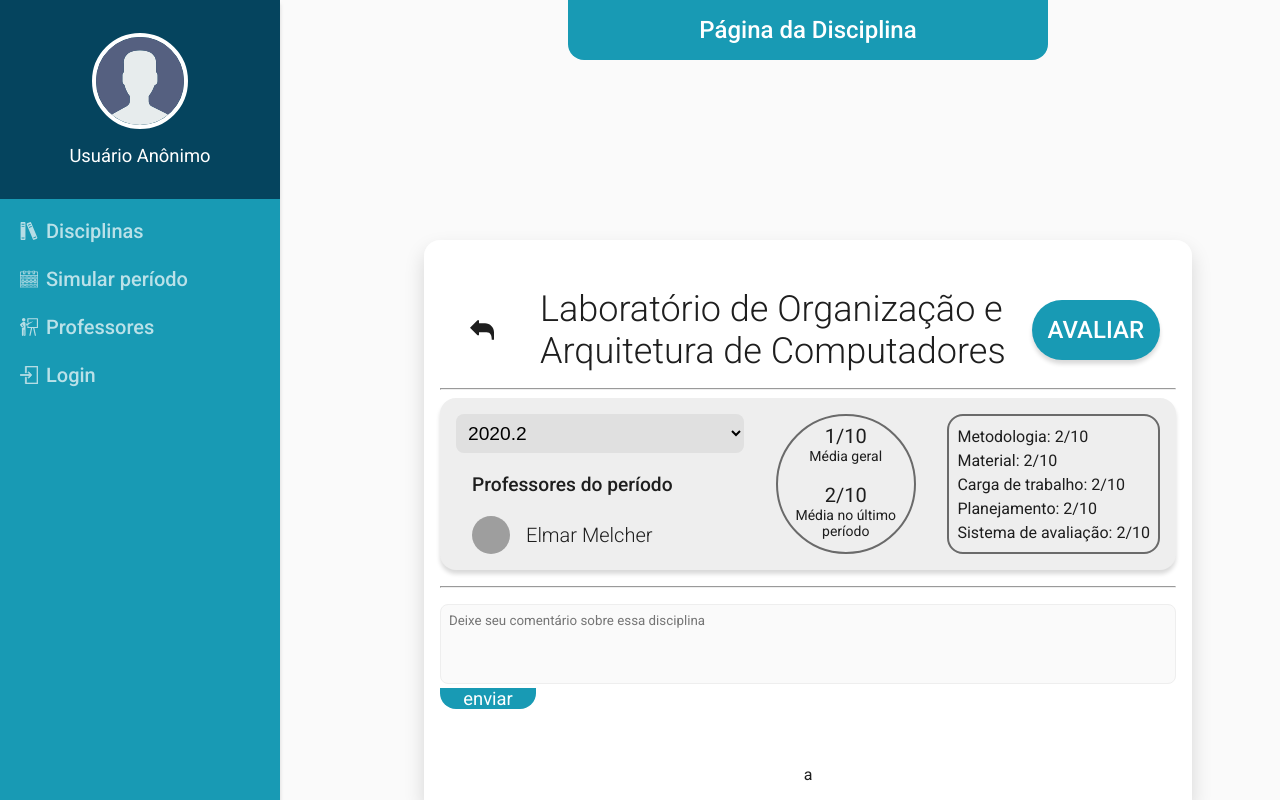
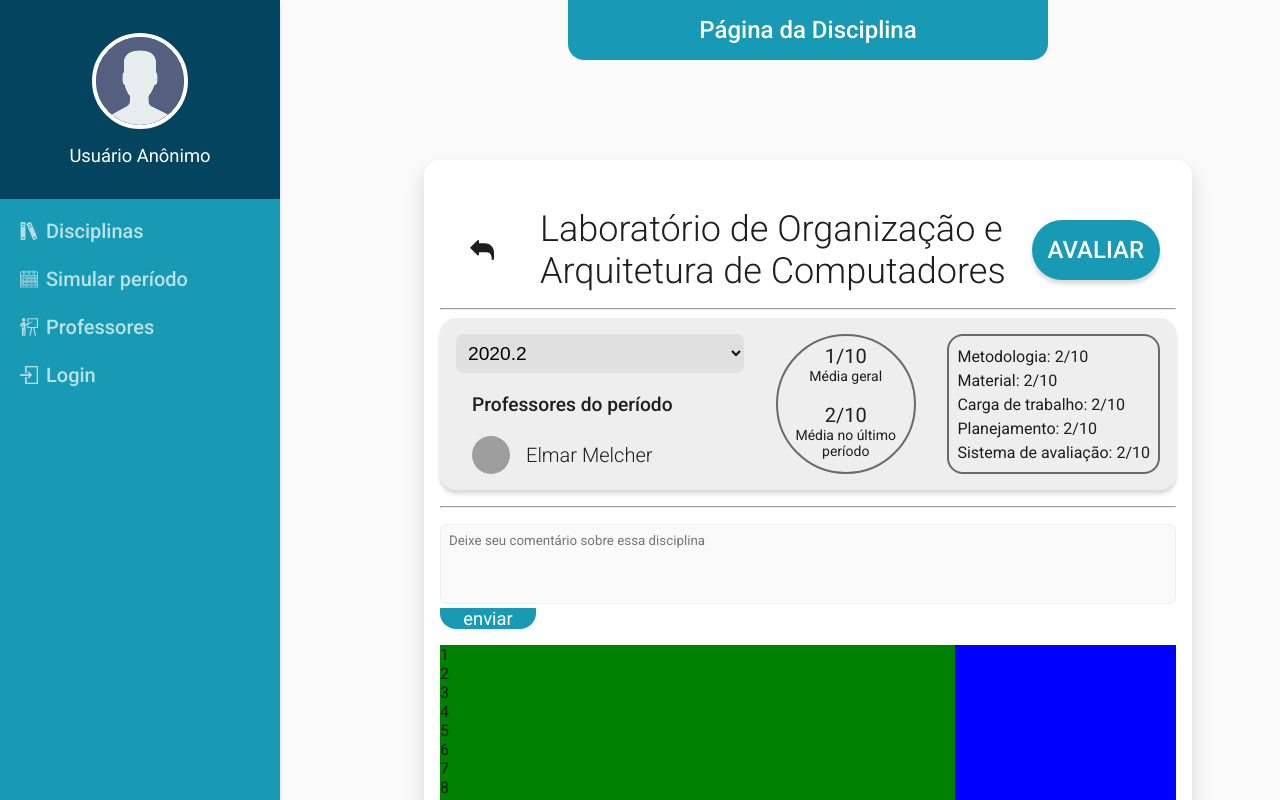
Before and after one commit to PedroDCN/avaliador-disciplinas, a React (Create React App) app in the folder AvaliadorDisciplinas.FRONTEND/: page /home in a window 1280 px wide. Built offline with nearby package versions, Linux system fonts and the light colour scheme; grey boxes are pictures that could not be loaded.

Commit message:
dificuldade com overFlow

```diff
--- a/AvaliadorDisciplinas.FRONTEND/src/pages/HomePage/HomePage.module.css
+++ b/AvaliadorDisciplinas.FRONTEND/src/pages/HomePage/HomePage.module.css
@@ -83,7 +83,7 @@
     width: 60%;
 }
 
-.container .MYmain {
+.MYmain {
     display: flex;
     flex-direction: column;
     justify-content: space-around;
@@ -91,11 +91,13 @@
     background: var(--white);
     border-radius: 1rem 1rem 0 0;
     width: 100%;
-    height: 70%;
+    height: 80%;
+    /* height: 600px; */
     box-shadow: rgba(0, 0, 0, 0.15) 0px 10px 20px;
     padding: 1rem;
-    /* border-style: outset; */
+    overflow: hidden;
     overflow-y: scroll;
+    /* overflow-x: hidden; */
 }
 
 .container .MYmain .MYheaderMain {
@@ -230,3 +232,15 @@
     font-weight: 400;
     font-size: 1.15rem;
 }
+
+.MYCommentList {
+    width: 100%;
+    height: 300px;
+    background-color: blue;
+}
+
+
+.MYCommentList div{
+    width: 70%;
+    background-color: green;
+}
--- a/AvaliadorDisciplinas.FRONTEND/src/pages/HomePage/index.jsx
+++ b/AvaliadorDisciplinas.FRONTEND/src/pages/HomePage/index.jsx
@@ -131,9 +131,34 @@ function HomePage() {
                             /* onClick={handleLoginButton} */
                         />
                     </div>
-
-                    <div className={styles.MYCommentList}> {/* Comment list */}
-                            a
+                    <div className={styles.MYCommentList}>
+                        <div>
+                                1
+                        </div>
+                        <div>
+                                2
+                        </div>
+                        <div>
+                                3
+                        </div>
+                        <div>
+                                4
+                        </div>
+                        <div>
+                                5
+                        </div>
+                        <div>
+                                6
+                        </div>
+                        <div>
+                                7
+                        </div>
+                        <div>
+                                8
+                        </div>
+                        <div>
+                                9
+                        </div>
                     </div>
 
                 </div>
```
